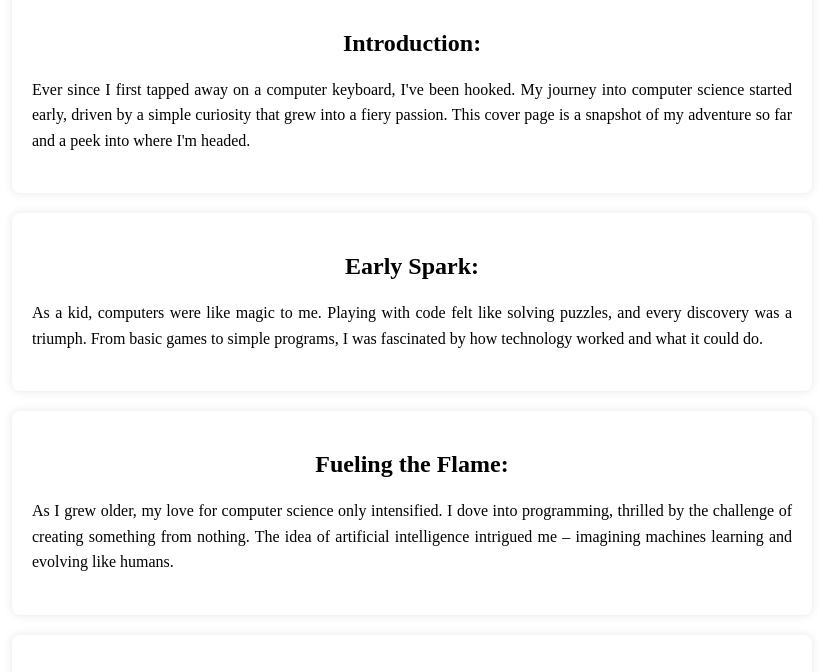
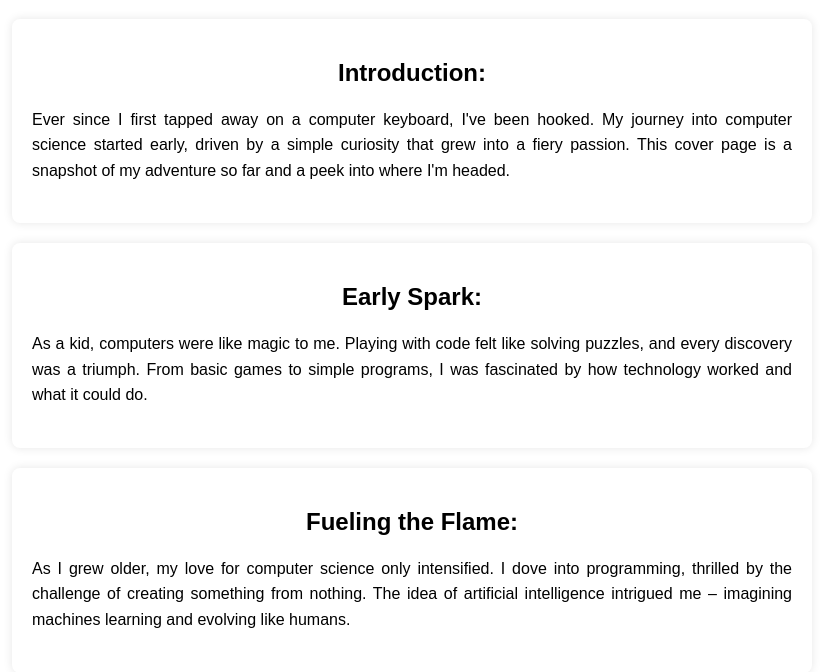
Before and after one commit to aparna270304/aparna, a plain HTML site: page passion.html in a window 1280 px wide. Shown: the part 118-790 px from the top of the page, without its empty margins (228-1051 px from the left). Drawn offline with Linux system fonts and the light colour scheme.

Commit message:
Update passion.html

```diff
--- a/passion.html
+++ b/passion.html
@@ -5,14 +5,14 @@
     <meta name="viewport" content="width=device-width, initial-scale=1.0">
     <title>My Journey in Computer Science: A Passion Unveiled</title>
     <style>
-        .body {
+        body {
             background-image: url(HD-wallpaper-laptop-keyboard-backlight-dark.jpg);
             background-size: cover;
             background-repeat: no-repeat;
             background-attachment: fixed;
         }
 
-        .body {
+        body {
             font-family: Arial, sans-serif;
             margin: 0;
             padding: 0;
```
